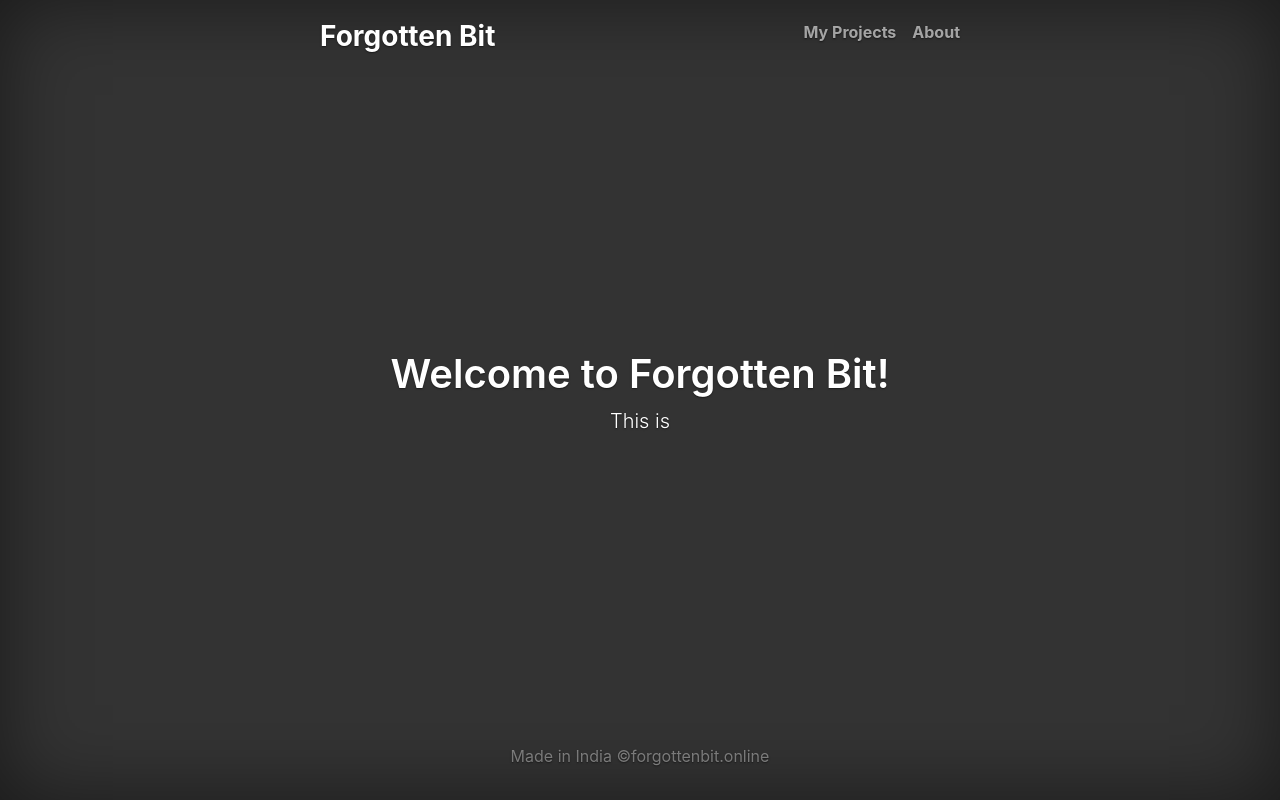
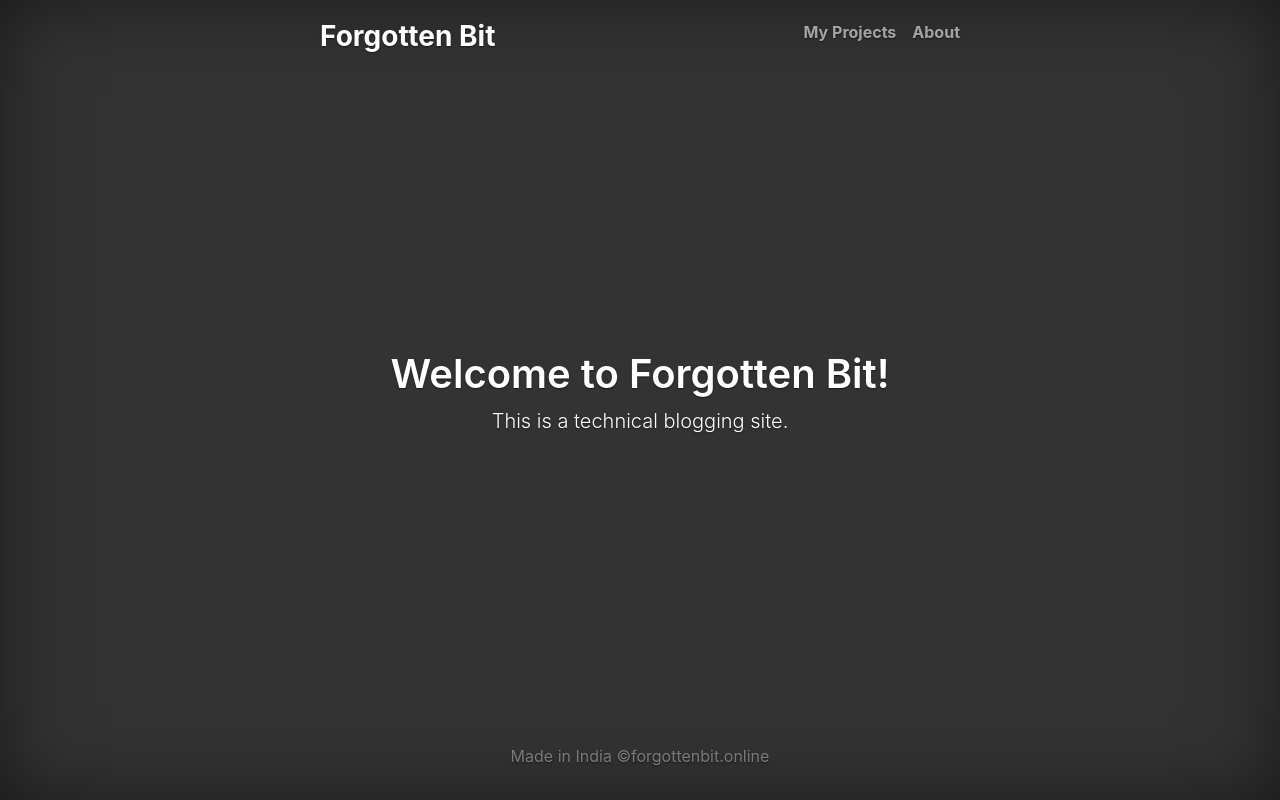
Before and after one commit to satya-p91/ForgottenBit, a plain HTML site: page index.html in a window 1280 px wide. Drawn offline with Linux system fonts and the light colour scheme; files whose address does not match are found by name.

Commit message:
Update index.html

```diff
--- a/index.html
+++ b/index.html
@@ -31,7 +31,7 @@
 
       <main role="main" class="inner cover">
         <h1 class="cover-heading">Welcome to Forgotten Bit!</h1>
-        <p class="lead">This is </p>
+        <p class="lead">This is a technical blogging site.</p>
 
       </main>
 
```
